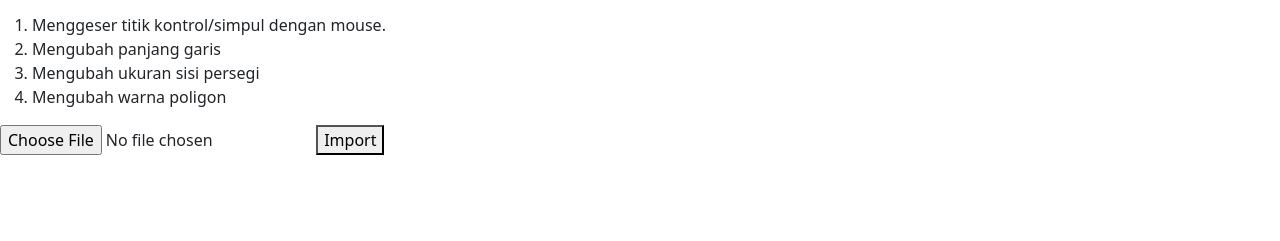
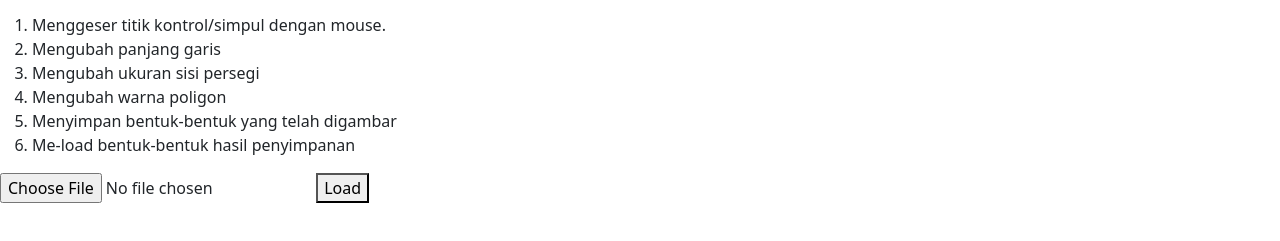
Before and after one commit to azharfatrr/Grafkom-Tubes-1, a website built with Vite: page src/index.html in a window 1280 px wide. Shown: the part 121-362 px from the top of the page. Built offline with nearby package versions, Linux system fonts and the light colour scheme.

Commit message:
minor fix

```diff
--- a/src/index.html
+++ b/src/index.html
@@ -53,10 +53,12 @@
       <li>Mengubah panjang garis</li>
       <li>Mengubah ukuran sisi persegi</li>
       <li>Mengubah warna poligon</li>
+      <li>Menyimpan bentuk-bentuk yang telah digambar</li>
+      <li>Me-load bentuk-bentuk hasil penyimpanan</li>
     </ol>
 
     <input type="file" id="selectFiles" value="Import" />
-    <button id="load">Import</button>
+    <button id="load">Load</button>
     <!-- <textarea id="result"> </textarea> -->
     <!-- <p id="objectId">Daftar objek:</p> -->
     <canvas width="1000px" height="1000px" id="canvasContent"> </canvas>
--- a/src/main.ts
+++ b/src/main.ts
@@ -143,7 +143,7 @@ async function main() {
     fr.onload = function (e) {
       console.log(e);
       let loadedData = JSON.parse(e.target.result) as WebGLObjects[];
-      let formatted = JSON.stringify(result, null, 2);
+      let formatted = JSON.stringify(loadedData, null, 2);
       // document.getElementById("result").textContent = formatted; // display json in textarea
 
       // console.log("Object sebelum:", webGLRenderer.getAllObjects());
```
